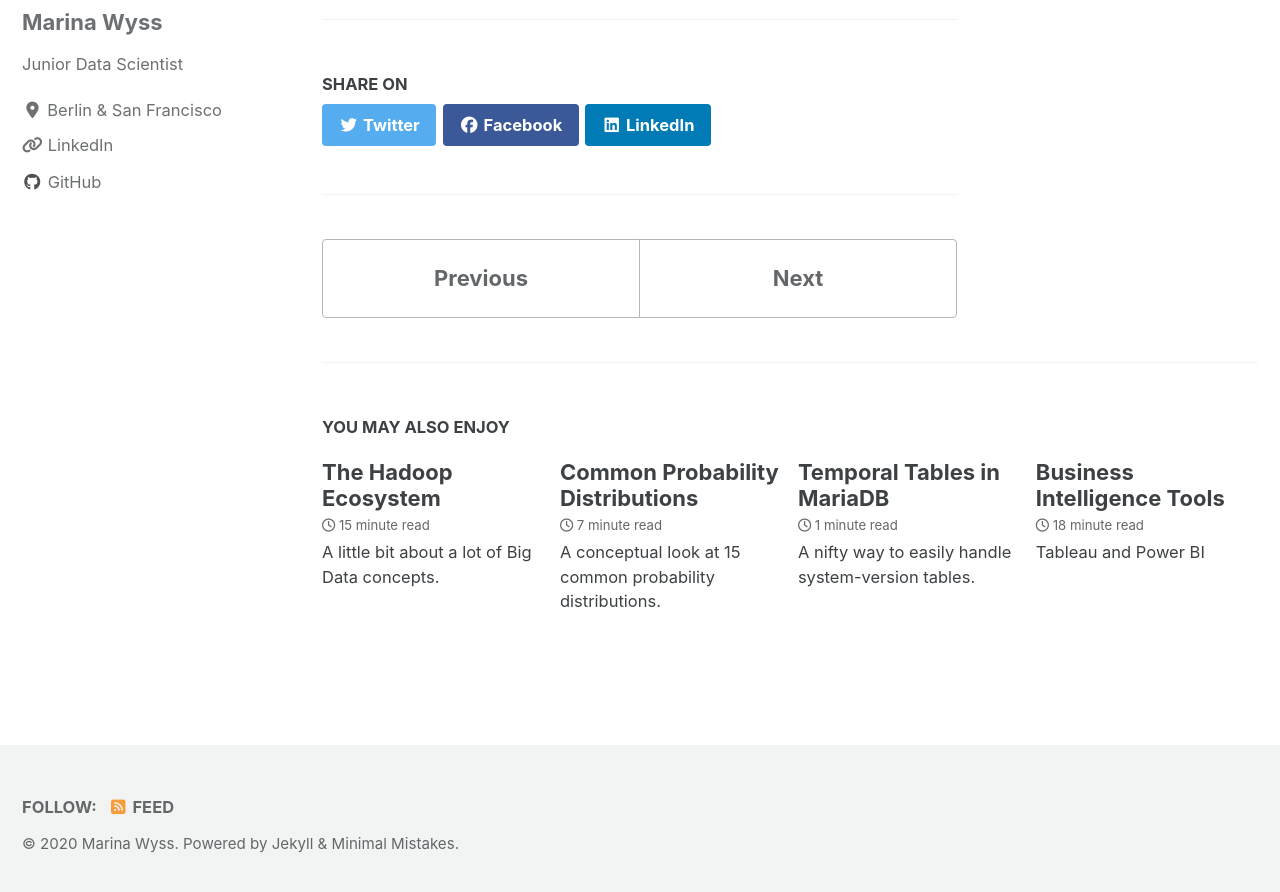
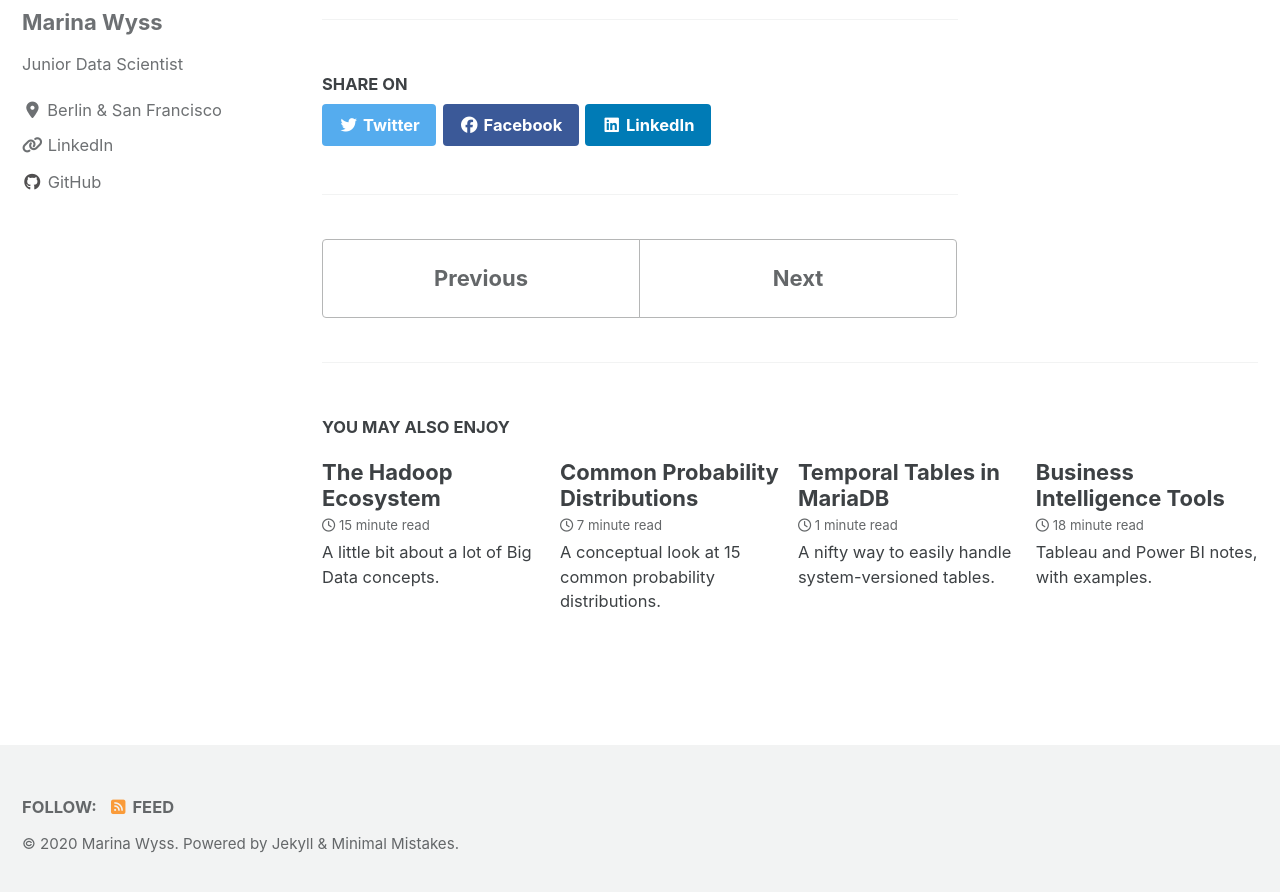
Before and after one commit to MarinaWyss/MarinaWyss.github.io, a Jekyll site: the page built from _posts/2020-06-21-bayes_mcmc_stan.md, in a window 1280 px wide and 900 px high, scrolled down 15457 px. Shown: the top 892 px of the window. Built offline with Jekyll 4.4.1, drawn with Linux system fonts in a browser that asks for light colours; cached includes are drawn as plain includes; nearby versions of some CDN libraries; formulas are drawn with MathJax 3.

Commit message:
tiny text edits

```diff
--- a/_posts/2020-07-03-bi-tools.md
+++ b/_posts/2020-07-03-bi-tools.md
@@ -4,7 +4,7 @@ date: 2020-07-03
 tags: [dashboard]
 header:
   image: "/images/bi-tools/bi_tools.jpg"
-excerpt: "Tableau and Power BI"
+excerpt: "Tableau and Power BI notes, with examples."
 ---
 
 # What I Learned: Leveling up my Tableau and Power BI skills
--- a/_posts/2020-07-14-temporal_tables.md
+++ b/_posts/2020-07-14-temporal_tables.md
@@ -2,7 +2,7 @@
 title: "Temporal Tables in MariaDB"
 date: 2020-07-14
 tags: [sql]
-excerpt: "A nifty way to easily handle system-version tables."
+excerpt: "A nifty way to easily handle system-versioned tables."
 ---
 
 # What I Learned: All about temporal tables
```
Also changed, not shown: _posts/2020-06-21-bayes_mcmc_stan.md (+1 -1 lines).
